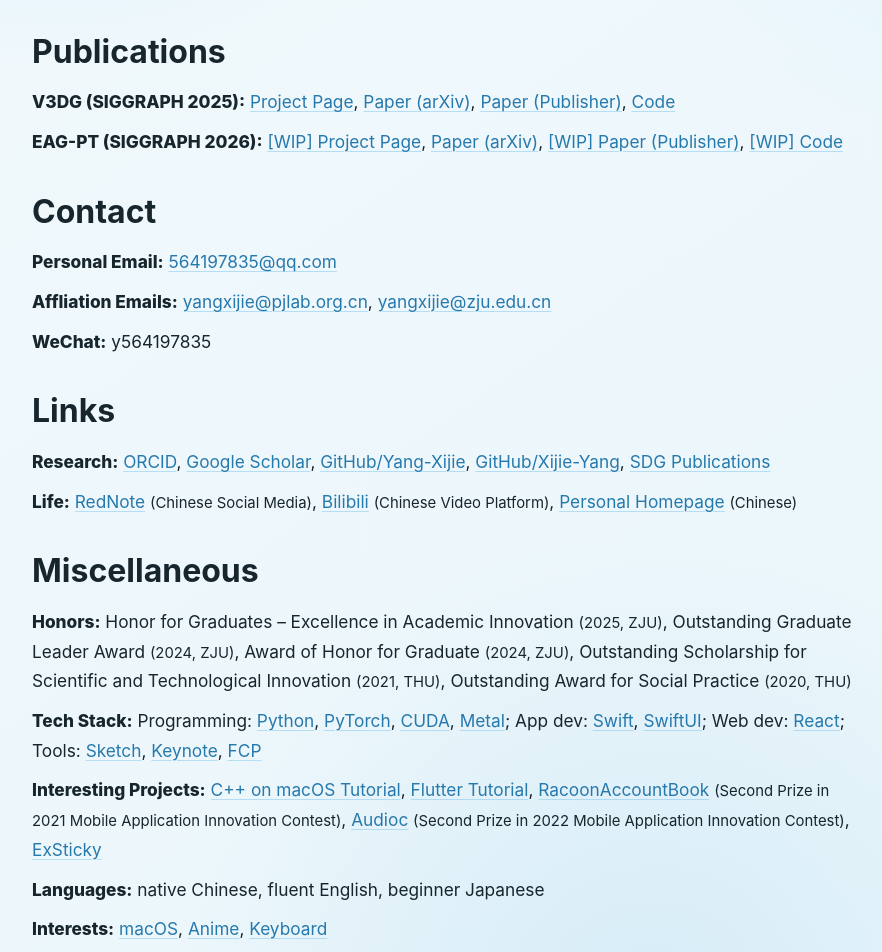
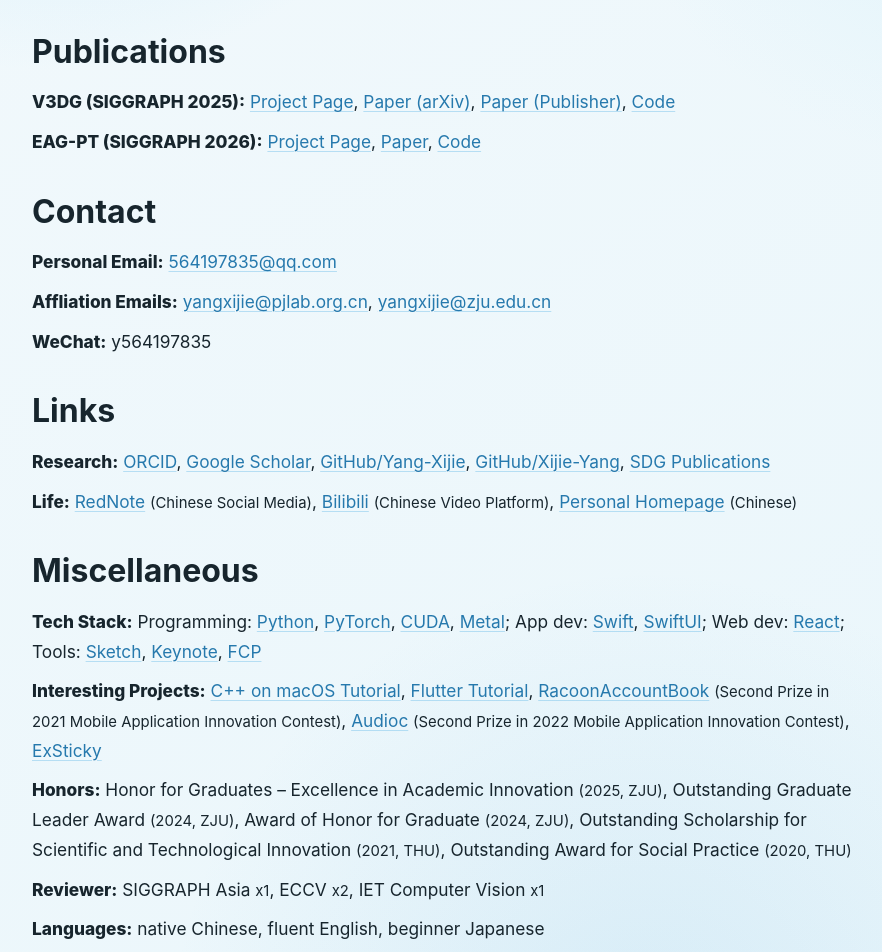
Before and after one commit to Xijie-Yang/xijie-yang.github.io, a React (Vite) app: page / in a window 1280 px wide. Shown: the part 500-1452 px from the top of the page, without its empty margins (148-1030 px from the left). Built offline with nearby package versions, Linux system fonts and the light colour scheme.

Commit message:
add reviewer

```diff
--- a/src/App.jsx
+++ b/src/App.jsx
@@ -79,12 +79,13 @@
       </p>
       <p>
         <strong>EAG-PT (SIGGRAPH 2026):</strong>{" "}
-        <a href="https://eag-pt.github.io">[WIP] Project Page</a>,{" "}
-        <a href="https://arxiv.org/abs/2601.23065">Paper (arXiv)</a>,{" "}
-        <a href="https://doi.org/10.1145/3799902.3811054">
+        <a href="https://eag-pt.github.io">Project Page</a>,{" "}
+        <a href="https://arxiv.org/abs/2601.23065">Paper</a>,{" "}
+        {/* <a href="https://doi.org/10.1145/3799902.3811054">
           [WIP] Paper (Publisher)
         </a>
-        , <a href="https://github.com/InternRobotics/EAG-PT">[WIP] Code</a>
+        ,  */}
+        <a href="https://github.com/InternRobotics/EAG-PT">Code</a>
       </p>
 
       <h2>Contact</h2>
@@ -130,17 +131,8 @@
       <h2>Miscellaneous</h2>
 
       <p>
-        <strong>Honors:</strong> Honor for Graduates – Excellence in Academic
-        Innovation{" "}
-        <small>(2025, ZJU)</small>, Outstanding Graduate Leader Award{" "}
-        <small>(2024, ZJU)</small>, Award of Honor for Graduate{" "}
-        <small>(2024, ZJU)</small>, Outstanding Scholarship for Scientific and
-        Technological Innovation <small>(2021, THU)</small>, Outstanding Award
-        for Social Practice <small>(2020, THU)</small>
-      </p>
-      <p>
-        <strong>Tech Stack:</strong> Programming: <a href="https://www.python.org">Python</a>
-        ,{" "}
+        <strong>Tech Stack:</strong> Programming:{" "}
+        <a href="https://www.python.org">Python</a>,{" "}
         <a href="https://pytorch.org">PyTorch</a>,{" "}
         <a href="https://developer.nvidia.com/cuda">CUDA</a>,{" "}
         <a href="https://developer.apple.com/metal/">Metal</a>; App dev:{" "}
@@ -151,6 +143,7 @@
         <a href="https://www.apple.com/in/keynote/">Keynote</a>,{" "}
         <a href="https://www.apple.com/final-cut-pro/">FCP</a>
       </p>
+
       <p>
         <strong>Interesting Projects:</strong>{" "}
         <a href="https://space.bilibili.com/24502827/lists/139476">
@@ -171,6 +164,20 @@
       </p>
 
       <p>
+        <strong>Honors:</strong> Honor for Graduates – Excellence in Academic
+        Innovation <small>(2025, ZJU)</small>, Outstanding Graduate Leader Award{" "}
+        <small>(2024, ZJU)</small>, Award of Honor for Graduate{" "}
+        <small>(2024, ZJU)</small>, Outstanding Scholarship for Scientific and
+        Technological Innovation <small>(2021, THU)</small>, Outstanding Award
+        for Social Practice <small>(2020, THU)</small>
+      </p>
+
+      <p>
+        <strong>Reviewer:</strong> SIGGRAPH Asia <small>x1</small>, ECCV{" "}
+        <small>x2</small>, IET Computer Vision <small>x1</small>
+      </p>
+
+      <p>
         <strong>Languages:</strong> native Chinese, fluent English, beginner
         Japanese
       </p>
```
